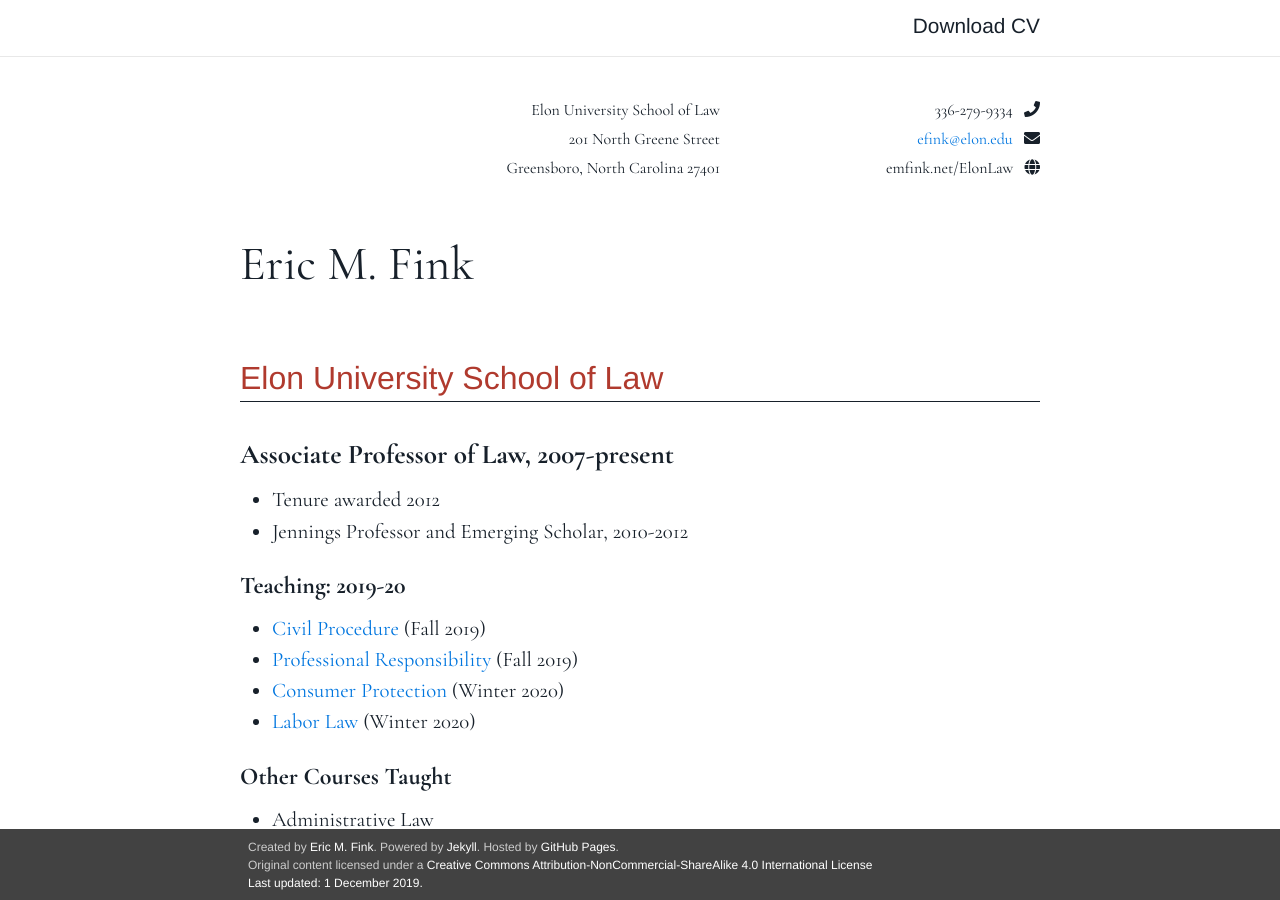
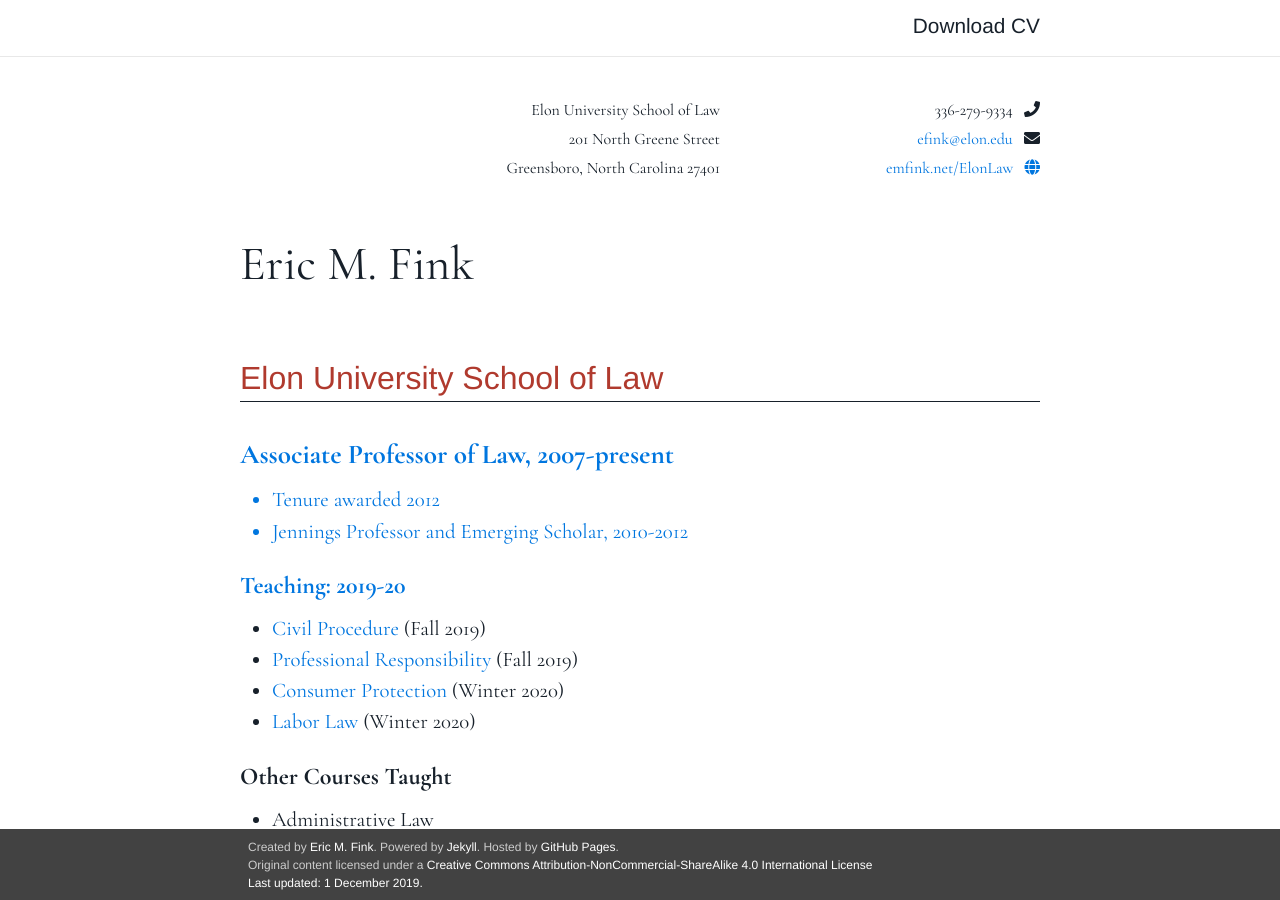
Before and after one commit to LuckyJimJD/LuckyJimJD.github.io, a Jekyll site: the page built from _pages/cv.md, in a window 1280 px wide and 900 px high. Built offline with Jekyll 4.4.1, drawn with Linux system fonts in a browser that asks for light colours; some web fonts are replaced; comment, search, counter and statistics services are not loaded.

Commit message:
update cv.html layout

```diff
--- a/_layouts/cv.html
+++ b/_layouts/cv.html
@@ -30,7 +30,7 @@
 
 <div class="row">
   <div class="column left"><h6>{{ page.address2 }}</h6></div>
-  <div class="column right"><h6>{{ page.web }} &nbsp; <i class="fas fa-globe"></i></h6></div>
+  <div class="column right"><h6><a href="https://www.emfink.net/ElonLaw">{{ page.web }} &nbsp; <i class="fas fa-globe"></i></h6></div>
 </div>
 
 <div class="author">
```
